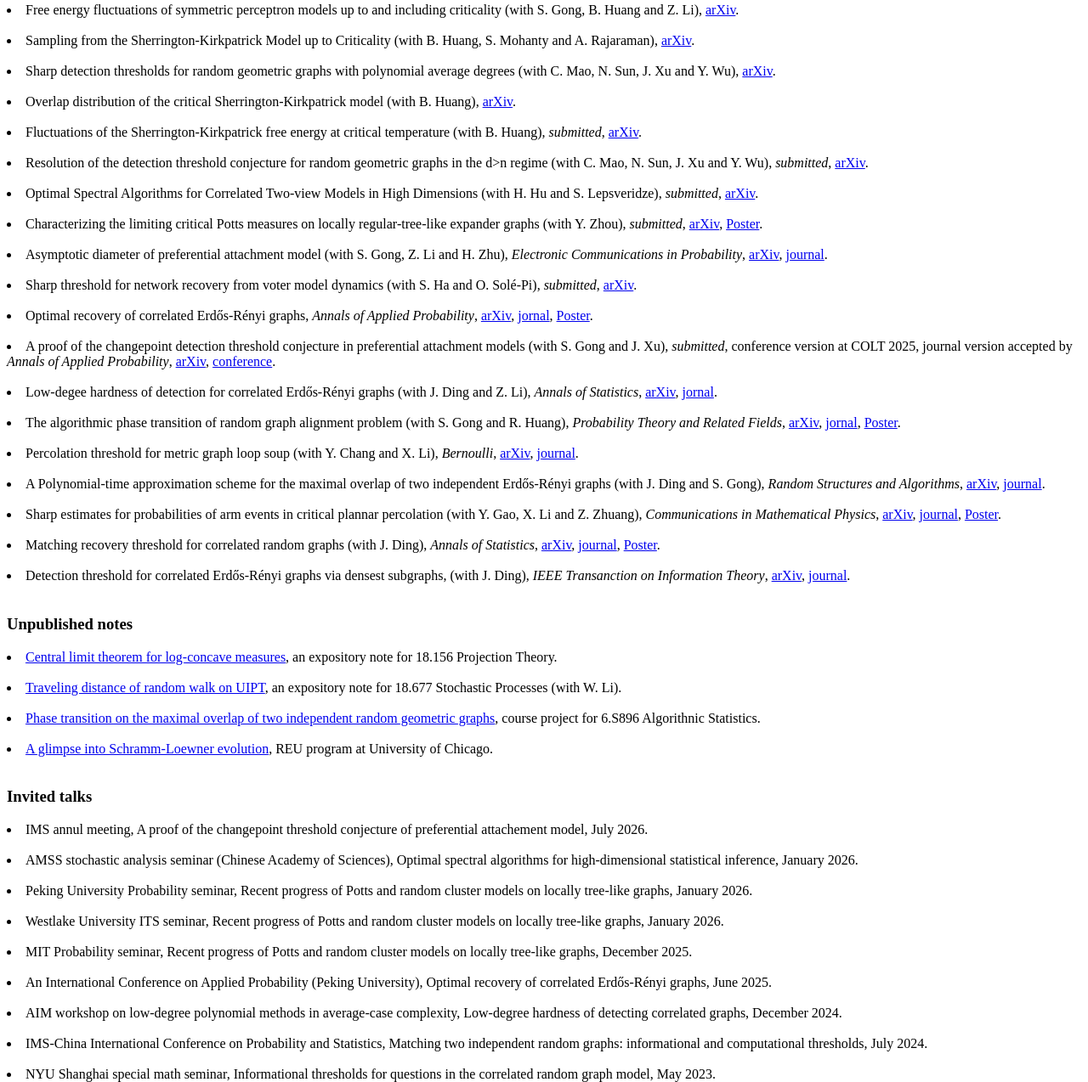
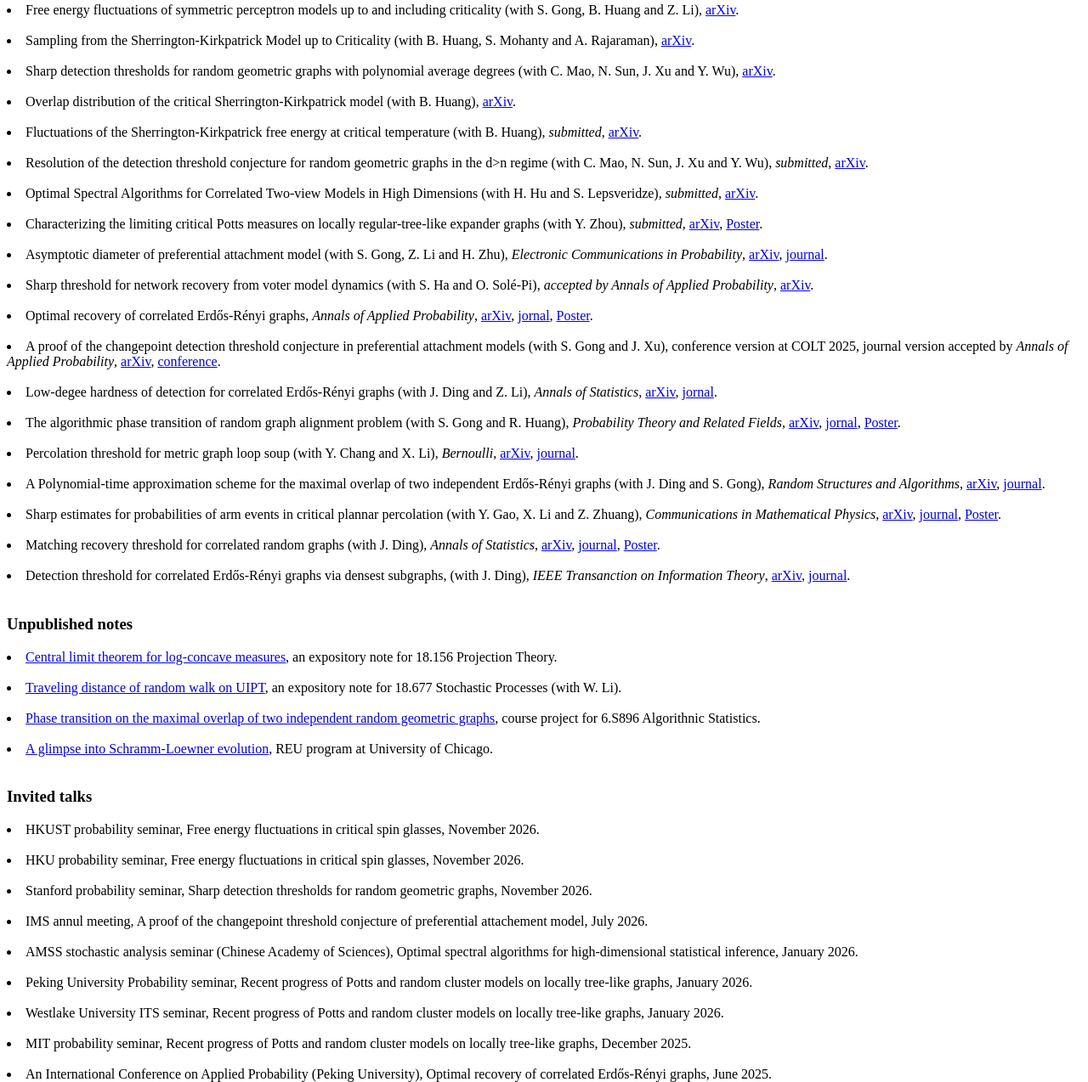
Before and after one commit to HangDu2000/MyHomePage, a plain HTML site: page index.html in a window 1280 px wide. Shown: the part 499-1773 px from the top of the page at 85% size. Drawn offline with Linux system fonts and the light colour scheme.

Commit message:
Update index.html

```diff
--- a/index.html
+++ b/index.html
@@ -9,7 +9,7 @@
 
 <h1><center><img src="me-year-2.jpeg", width="250"></center></h1>
 
-I am a third-year Ph.D student at Department of Mathematics, MIT, very fortunate to be advised by Prof. <a href="https://math.mit.edu/~nsun/">Nike Sun</a>. Previously, I got a B.S. degree in mathematics from
+I am a fourth-year Ph.D student at Department of Mathematics, MIT, very fortunate to be advised by Prof. <a href="https://math.mit.edu/~nsun/">Nike Sun</a>. Previously, I got a B.S. degree in mathematics from
 Peking University. During my undergraduate study, I was lucky to work with Prof. <a href="https://www.math.pku.edu.cn/teachers/dingjian/index.html">Jian Ding</a> and Prof. <a href="http://faculty.bicmr.pku.edu.cn/~xinyili/">Xinyi Li</a>. <br>
 
 My resarch interests are in probability, statistical physics and combinatorial statistics. Now I'm mainly working on spin glass. <br>
@@ -52,13 +52,13 @@ My resarch interests are in probability, statistical physics and combinatorial s
  </li><li> Asymptotic diameter of preferential attachment model (with S. Gong, Z. Li and H. Zhu), <i>Electronic Communications in Probability</i>, <a href="https://arxiv.org/abs/2504.21741">arXiv</a>, <a href="https://projecteuclid.org/journals/electronic-communications-in-probability/volume-31/issue-none/Asymptotic-diameter-of-preferential-attachment-model/10.1214/26-ECP763.full">journal</a>.
   <br><br>
 
- </li><li> Sharp threshold for network recovery from voter model dynamics (with S. Ha and O. Solé-Pi), <i>submitted</i>, <a href="https://arxiv.org/abs/2504.04748">arXiv</a>.
+ </li><li> Sharp threshold for network recovery from voter model dynamics (with S. Ha and O. Solé-Pi), <i>accepted by Annals of Applied Probability</i>, <a href="https://arxiv.org/abs/2504.04748">arXiv</a>.
  <br><br>
 
  </li><li>  Optimal recovery of correlated Erdős-Rényi graphs, <i>Annals of Applied Probability</i>, <a href="https://arxiv.org/abs/2502.12077">arXiv</a>, <a href="https://projecteuclid.org/journals/annals-of-applied-probability/volume-36/issue-4/Optimal-recovery-of-correlated-Erd%C5%91sR%C3%A9nyi-graphs/10.1214/26-AAP2307.full">jornal</a>, <a href="https://HangDu2000.github.io/MyHomePage/optimal_recovery_poster.pdf">Poster</a>.
   <br><br>
 
- </li><li> A proof of the changepoint detection threshold conjecture in preferential attachment models (with S. Gong and J. Xu), <i>submitted</i>, conference version at COLT 2025, journal version accepted by <i>Annals of Applied Probability</i>, <a href="https://arxiv.org/abs/2502.00514">arXiv</a>, <a href="https://proceedings.mlr.press/v291/du25a.html">conference</a>.
+ </li><li> A proof of the changepoint detection threshold conjecture in preferential attachment models (with S. Gong and J. Xu), conference version at COLT 2025, journal version accepted by <i>Annals of Applied Probability</i>, <a href="https://arxiv.org/abs/2502.00514">arXiv</a>, <a href="https://proceedings.mlr.press/v291/du25a.html">conference</a>.
   <br><br>
 
  </li><li> Low-degee hardness of detection for correlated Erdős-Rényi graphs (with J. Ding and Z. Li), <i>Annals of Statistics</i>, <a href="https://arxiv.org/abs/2311.15931">arXiv</a>, <a href="https://projecteuclid.org/journals/annals-of-statistics/volume-53/issue-5/Low-degree-hardness-of-detection-for-correlated-Erd%c5%91sR%c3%a9nyi-graphs/10.1214/25-AOS2517.full">jornal</a>.
@@ -104,6 +104,12 @@ My resarch interests are in probability, statistical physics and combinatorial s
 
  <h3>Invited talks <h3>
 
+ </li><li>HKUST probability seminar, Free energy fluctuations in critical spin glasses, November 2026. <br><br>
+
+ </li><li>HKU probability seminar, Free energy fluctuations in critical spin glasses, November 2026. <br><br>
+
+ </li><li>Stanford probability seminar, Sharp detection thresholds for random geometric graphs, November 2026. <br><br>
+
  </li><li>IMS annul meeting, A proof of the changepoint threshold conjecture of preferential attachement model, July 2026. <br><br>
 
  </li><li>AMSS stochastic analysis seminar (Chinese Academy of Sciences), Optimal spectral algorithms for high-dimensional statistical inference, January 2026. <br><br>
@@ -112,7 +118,7 @@ My resarch interests are in probability, statistical physics and combinatorial s
 
  </li><li>Westlake University ITS seminar, Recent progress of Potts and random cluster models on locally tree-like graphs, January 2026. <br><br>
 
- </li><li>MIT Probability seminar, Recent progress of Potts and random cluster models on locally tree-like graphs, December 2025. <br><br>
+ </li><li>MIT probability seminar, Recent progress of Potts and random cluster models on locally tree-like graphs, December 2025. <br><br>
 
  </li><li>An International Conference on Applied Probability (Peking University), Optimal recovery of correlated Erdős-Rényi graphs, June 2025. <br><br>
 
```
